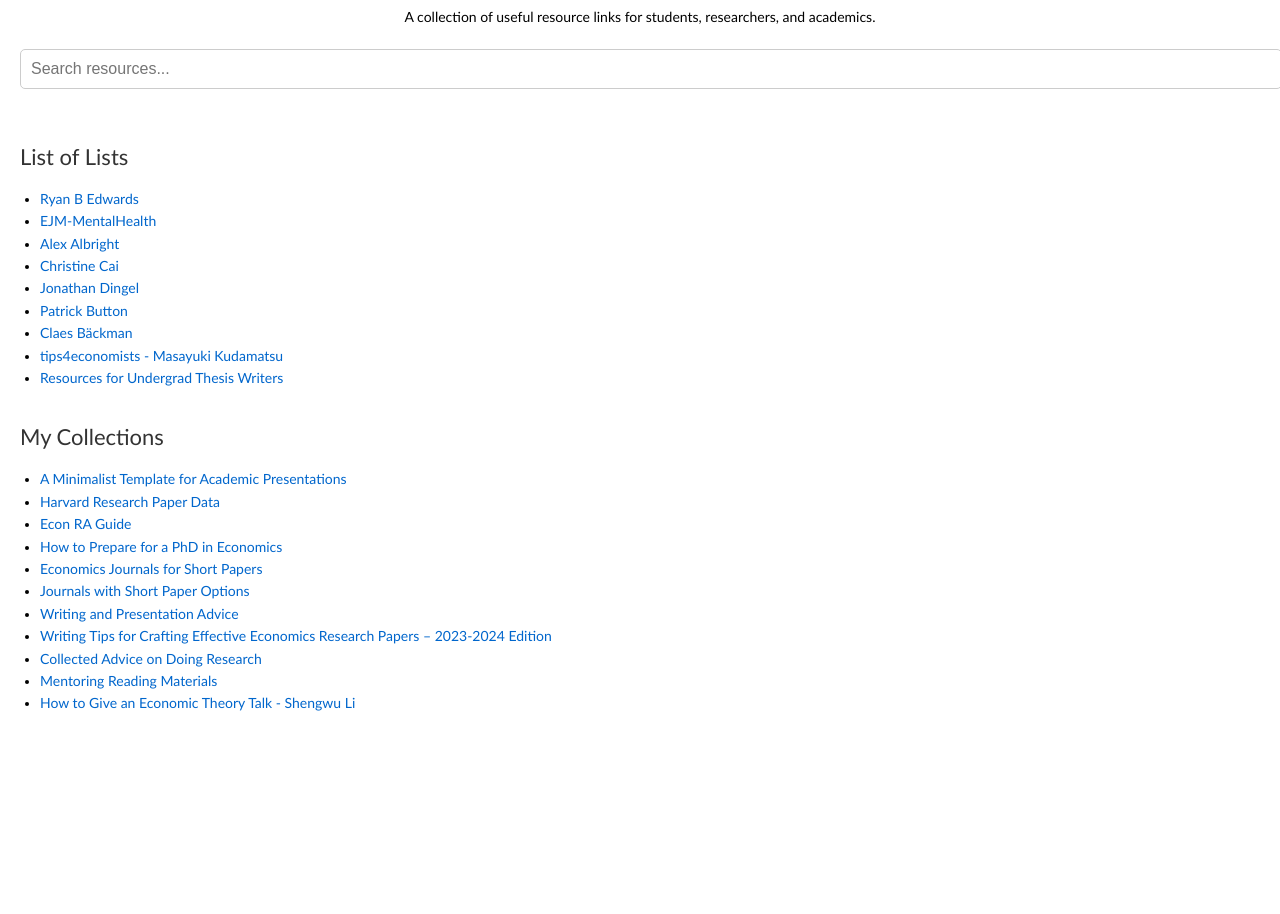
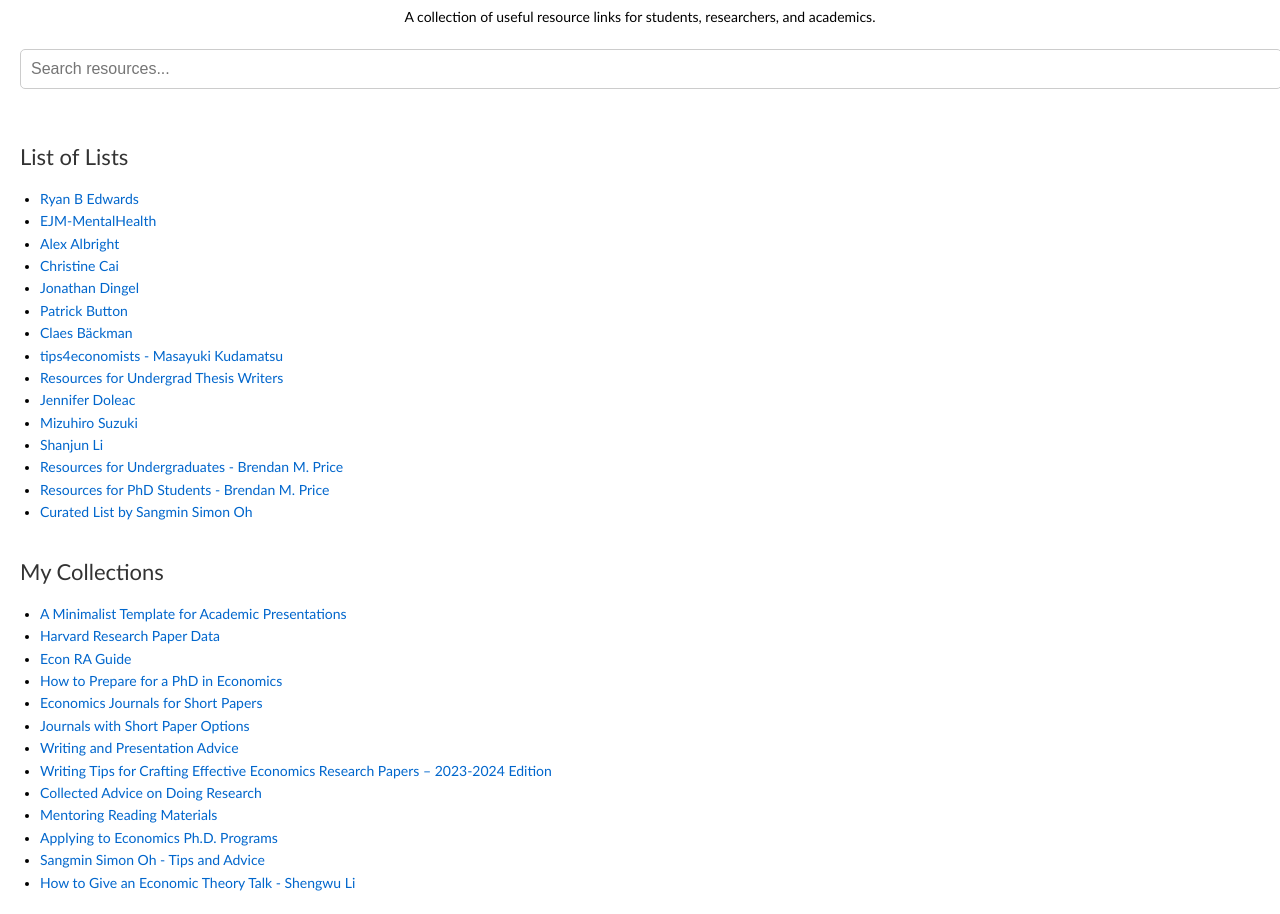
Before and after one commit to om-pathak/om-pathak.github.io, a plain HTML site: page resources.html in a window 1280 px wide. Shown: the part 145-1059 px from the top of the page. Before the commit the page ends 880 px from the top, so only its background shows below. Drawn offline with Linux system fonts and the light colour scheme.

Commit message:
Update resources.html

```diff
--- a/resources.html
+++ b/resources.html
@@ -34,6 +34,13 @@
         <li><a href="https://sites.google.com/view/claesbackman/tips-for-phd-students" target="_blank">Claes Bäckman</a></li>
         <li><a href="https://sites.google.com/site/mkudamatsu/tips4economists" target="_blank">tips4economists - Masayuki Kudamatsu</a></li>
         <li><a href="https://thelittledataset.com/undergrad-thesis-resources/" target="_blank">Resources for Undergrad Thesis Writers</a></li>
+        <li><a href="https://jenniferdoleac.com/resources/" target="_blank">Jennifer Doleac</a></li>
+        <li><a href="https://github.com/mizuhirosuzuki/resources?tab=readme-ov-file" target="_blank">Mizuhiro Suzuki</a></li>
+        <li><a href="https://shanjunli6.github.io/phdRes.html" target="_blank">Shanjun Li</a></li>
+        <li><a href="https://www.brendanmichaelprice.com/resources/undergrad/" target="_blank">Resources for Undergraduates - Brendan M. Price</a></li>
+        <li><a href="https://www.brendanmichaelprice.com/resources/grad/" target="_blank">Resources for PhD Students - Brendan M. Price</a></li>
+        <li><a href="https://sangmino.github.io/resources/" target="_blank">Curated List by Sangmin Simon Oh</a></li>
+
       </ul>
     </section>
 
@@ -51,6 +58,9 @@
         <li><a href="https://www.iza.org/publications/dp/16276/writing-tips-for-crafting-effective-economics-research-papers-2023-2024-edition" target="_blank">Writing Tips for Crafting Effective Economics Research Papers – 2023-2024 Edition</a></li>
         <li><a href="https://blogs.ubc.ca/khead/research/research-advice" target="_blank">Collected Advice on Doing Research</a></li>
         <li><a href="https://www.aeaweb.org/about-aea/committees/cswep/mentoring/reading" target="_blank">Mentoring Reading Materials</a></li>
+        <li><a href="https://alexisakira.github.io/misc/apply-econphd" target="_blank">Applying to Economics Ph.D. Programs</a></li>
+        <li><a href="https://sangmino.github.io/public_goods/" target="_blank">Sangmin Simon Oh - Tips and Advice</a></li>
+
         <li><a href="https://drive.google.com/file/d/1SHiJs6Uz1wDBOSMRb8rPvu4UkqfJUjSF/view" target="_blank">How to Give an Economic Theory Talk - Shengwu Li</a></li>
       </ul>
     </section>
```
